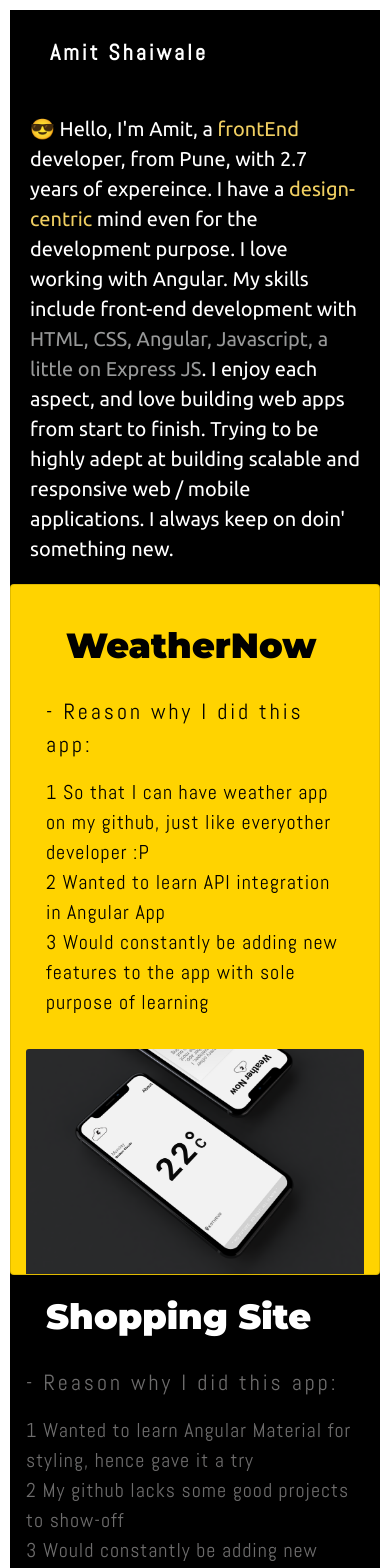
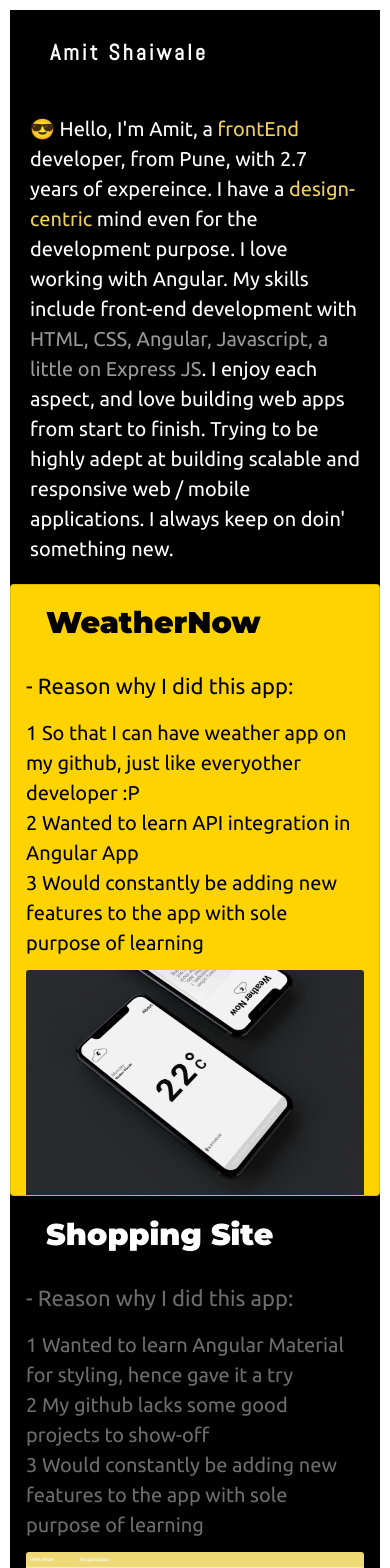
Before and after one commit to amitshaiwale/angular-portfolio, an Angular app: page /projects in a window 390 px wide. Shown: the top 1568 px of the page. Built offline with nearby package versions, Linux system fonts and the light colour scheme.

Commit message:
making mobile look beaut

```diff
--- a/src/app/components/projects/projects.component.css
+++ b/src/app/components/projects/projects.component.css
@@ -27,7 +27,7 @@ section h1{
 }
 
 .sectionContent{
-    padding: 20px 20px 20px 20px;
+    padding: 10px 10px 10px 10px;
 }
 .projectDescriptionHeader{
     font-family: 'Abel', sans-serif;
@@ -59,21 +59,30 @@ section h1{
 
 @media screen and (max-width: 800px){
     section h1{
-        font-size: 35px;
+        font-size: 30px;
     }
     .projectDescriptionHeader{
         font-size: 22px;
+        font-family: 'Ubuntu', sans-serif;
+        letter-spacing: 0px;
     }
     .projectDescription {
         font-size: 20px;
-        letter-spacing: 1px;
+        font-family: 'Ubuntu', sans-serif;
+        letter-spacing: 0px;
     }
     .projectDescriptionHeaderx{
         font-size: 22px;
+        font-family: 'Ubuntu', sans-serif;
+        letter-spacing: 0px;
     }
     .projectDescriptionx{
         font-size: 20px;
-        letter-spacing: 1px;
+        font-family: 'Ubuntu', sans-serif;
+        letter-spacing: 0px;
+    }
+    .sectionContent{
+        padding: 0px 0px 0px 0px;
     }
 
 }
```
